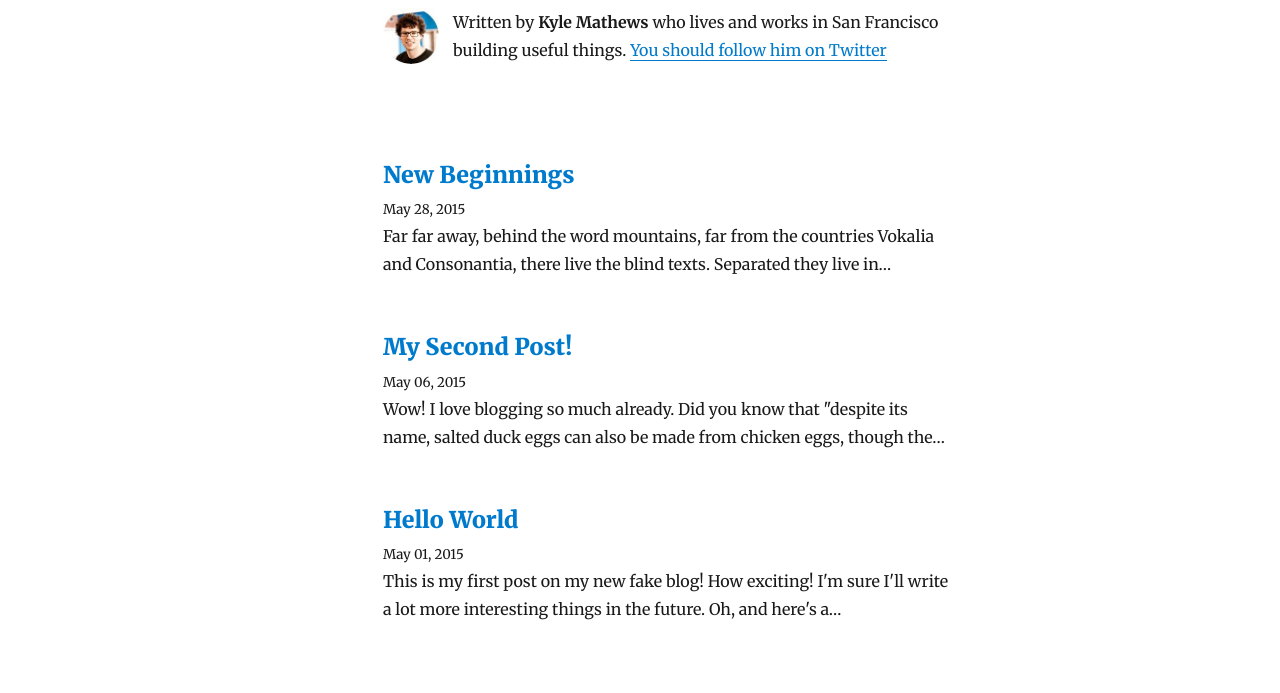
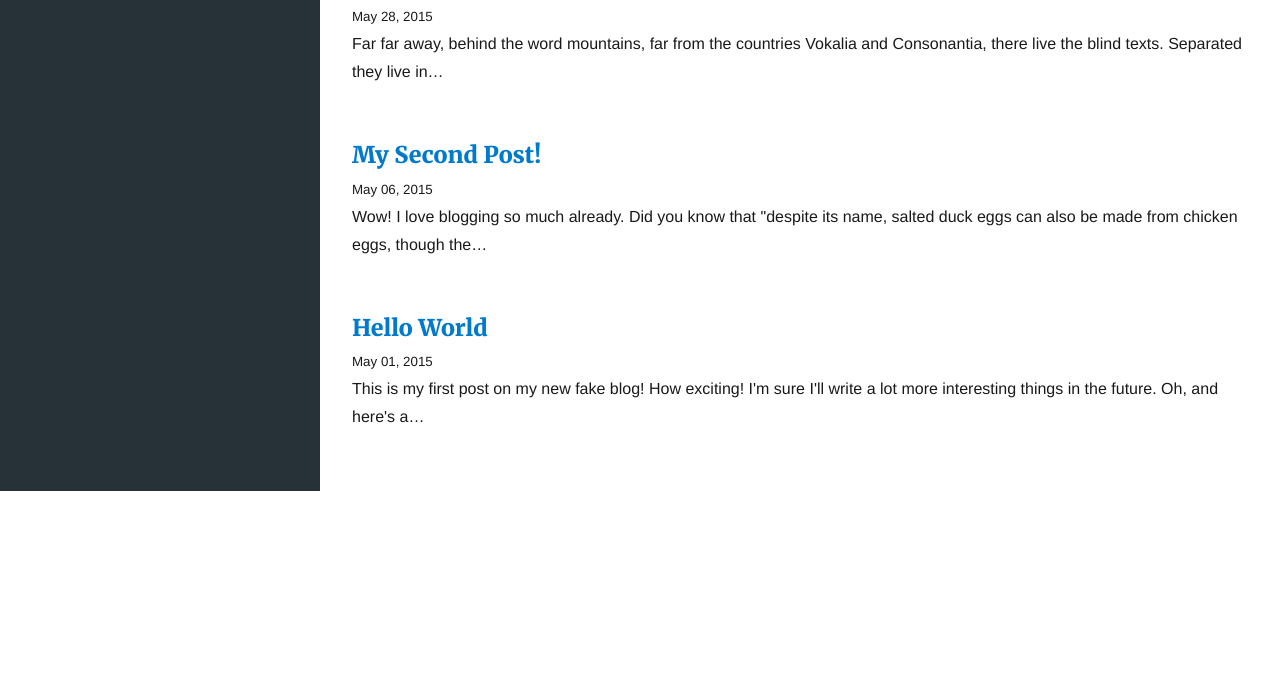
Before and after one commit to viktree/scaling-enigma, a Gatsby site: page / in a window 1280 px wide. Shown: the part 216-909 px from the top of the page. After the commit the page ends 800 px from the top, so only its background shows below. Built offline with nearby package versions, Linux system fonts and the light colour scheme; Gatsby itself is replaced by a stand-in of ours; some packages are replaced by stand-ins of ours.

Commit message:
Add stylus and start with sidebar

```diff
--- a/gatsby-config.js
+++ b/gatsby-config.js
@@ -36,6 +36,7 @@ module.exports = {
         ],
       },
     },
+    `gatsby-plugin-stylus`,
     `gatsby-transformer-sharp`,
     `gatsby-plugin-sharp`,
     {
--- a/package.json
+++ b/package.json
@@ -14,6 +14,7 @@
     "gatsby-plugin-offline": "^2.0.5",
     "gatsby-plugin-react-helmet": "^3.0.0",
     "gatsby-plugin-sharp": "^2.0.6",
+    "gatsby-plugin-stylus": "^2.0.2",
     "gatsby-plugin-typography": "^2.2.0",
     "gatsby-remark-copy-linked-files": "^2.0.5",
     "gatsby-remark-images": "^2.0.4",
--- a/src/components/Layout.js
+++ b/src/components/Layout.js
@@ -3,6 +3,8 @@ import { Link } from 'gatsby'
 
 import { rhythm, scale } from '../utils/typography'
 
+import Sidebar from './Sidebar'
+import './Layout.styl'
 class Layout extends React.Component {
   render() {
     const { location, title, children } = this.props
@@ -53,21 +55,9 @@ class Layout extends React.Component {
       )
     }
     return (
-      <div
-        style={{
-          marginLeft: 'auto',
-          marginRight: 'auto',
-          maxWidth: rhythm(24),
-          padding: `${rhythm(1.5)} ${rhythm(3 / 4)}`,
-        }}
-      >
-        <div style={{ display: 'flex', justifyContent: 'space-between' }}>
-          <div>Sidebar</div>
-          <div>
-            {header}
-            {children}
-          </div>
-        </div>
+      <div className="grid">
+        <Sidebar />
+        <div className="main">{children}</div>
       </div>
     )
   }
--- /dev/null
+++ b/src/components/Layout.styl
@@ -0,0 +1,19 @@
+
+
+allocatePageFraction(amount)
+    "calc(100% / 12 * %s)" % amount
+
+.grid
+  font-family: 'PT Sans', Helvetica, Arial, sans-serif
+  @media (min-width: 640px)
+    display: flex;
+    flex-direction: row;
+    > *
+      &:nth-child(1)
+
+        width: allocatePageFraction(3)
+      &:nth-child(2)
+        width: allocatePageFraction(9)
+
+.main
+    padding: 2rem
--- /dev/null
+++ b/src/components/Sidebar/Sidebar.styl
@@ -0,0 +1,23 @@
+
+/**
+ * Set site colours
+ */
+$sidebar-main = #263238
+$sidebar-light = #4f5b62
+$sidebar-dark =  #000a12
+$background-white=  #e1e2e1
+$main-brown= #4f3130
+
+.sidebar
+  background-color: $sidebar-main
+  color: $background-white
+  text-decoration: none
+
+  .sidebar-description
+    color: $sidebar-light
+		padding: 2rem
+
+  a
+    color: $sidebar-light
+    font-weight: bold
+    text-decoration: none
--- /dev/null
+++ b/src/components/Sidebar/index.js
@@ -0,0 +1,15 @@
+import React from 'react'
+import './Sidebar.styl'
+
+const Sidebar = props => {
+  return (
+    <div className="sidebar">
+      <div classNAme="sidebar-description">
+        This is Vikram's personal blog. He is a computer science student @UofT
+        who is currently working as a full-stack developer @ecobee.
+      </div>
+    </div>
+  )
+}
+
+export default Sidebar
```
Also changed, not shown: 2 other files.
